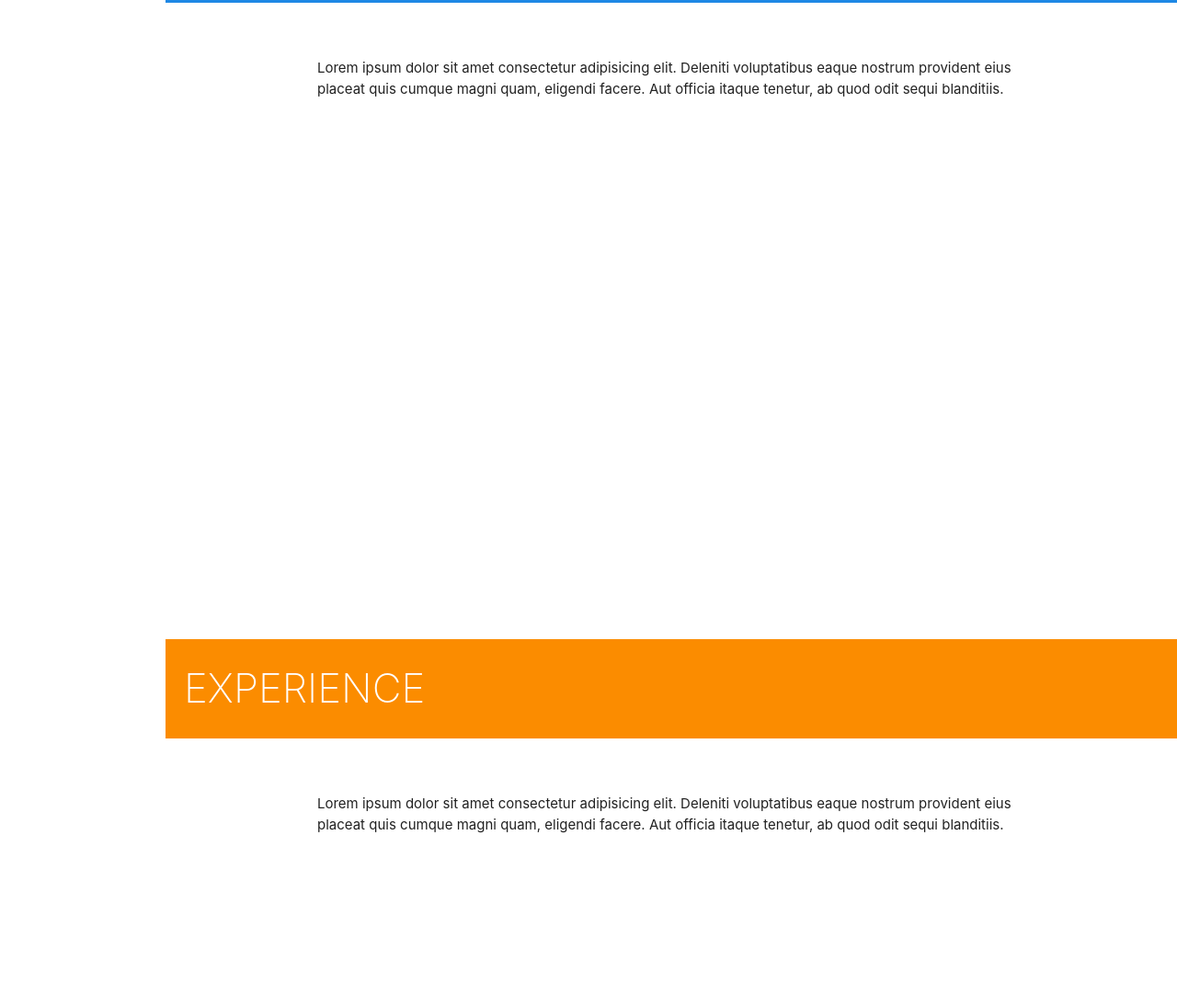
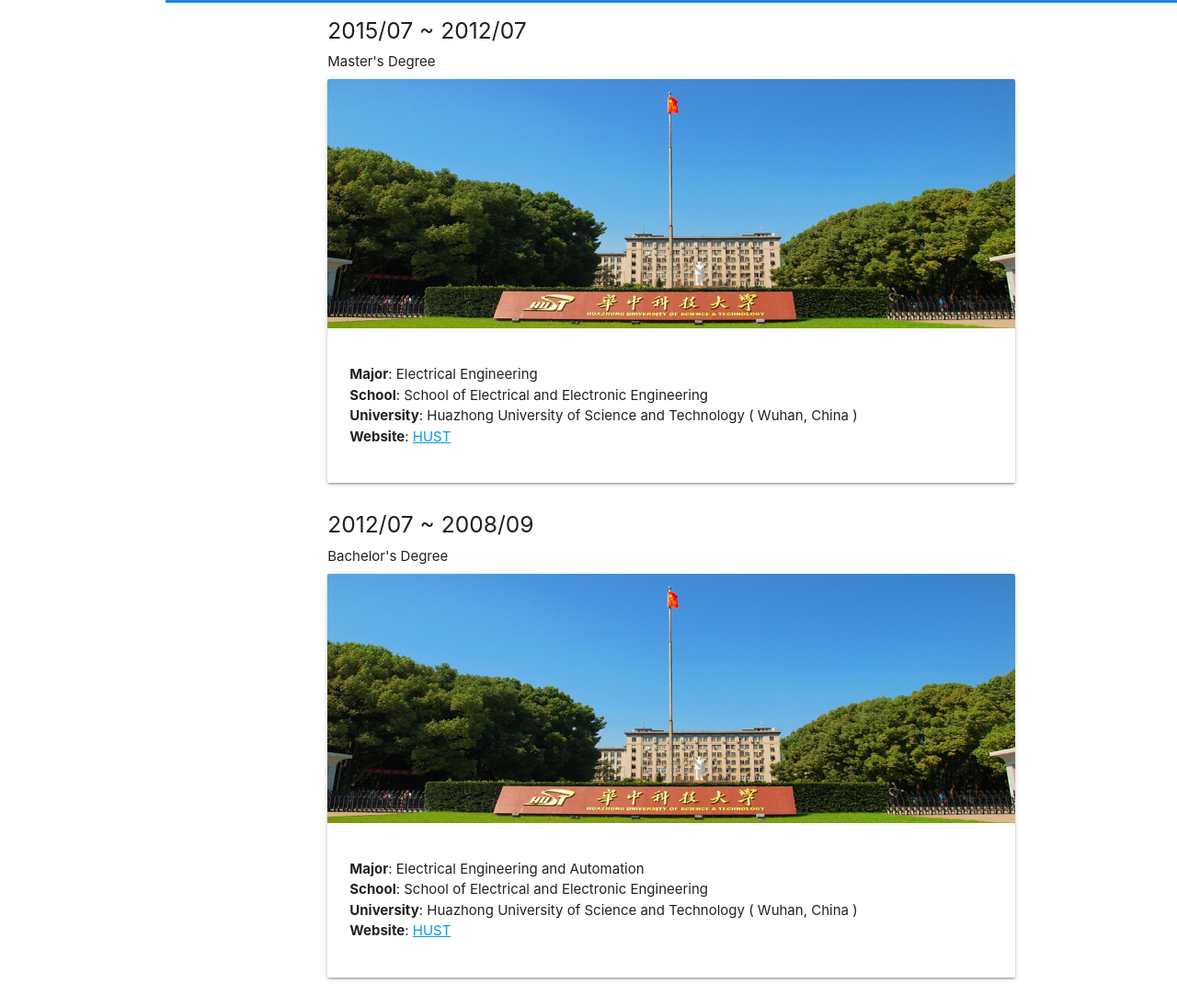
Before and after one commit to beliuhao/liuhao, a website: page index.html in a window 1280 px wide. Shown: the part 1705-2800 px from the top of the page at 92% size. Drawn offline with nearby package versions, Linux system fonts and the light colour scheme.

Commit message:
1) edit the section Education. 2) customize the card component from Materialize.

```diff
--- a/index.html
+++ b/index.html
@@ -102,12 +102,70 @@
       </div>
     </section>
     <!-- section Education -->
-    <section id="education" class="section full-height">
+    <section id="education" class="section">
       <h3 class="page-title white-text blue darken-1">Education</h3>
       <div class="container">
-        <p>Lorem ipsum dolor sit amet consectetur adipisicing elit. Deleniti voluptatibus eaque nostrum provident eius placeat quis
-          cumque magni quam, eligendi facere. Aut officia itaque tenetur, ab quod odit sequi blanditiis.</p>
-      </div>
+        <div id="eduRow" class="row">
+          <div class="col s12">
+            <h5 class="header">2015/07 ~ 2012/07</h5>
+            <span class="">Master's Degree</span>
+            <div class="card ">
+              <div class="card-image">
+                <img src="src/img/hust.jpg">
+                <span>Established in 1952. It's included in the Project 211 and 985.</span>
+              </div>
+              <div class="card-stacked">
+                <div class="card-content">
+                  <ul>
+                    <li><b>Major</b>: Electrical Engineering</li>
+                    <li><b>School</b>: School of Electrical and Electronic Engineering</li>
+                    <li><b>University</b>: Huazhong University of Science and Technology ( Wuhan, China )</li>
+                    <li><b>Website</b>: <a href="http://english.hust.edu.cn/" target="_blank" style="text-decoration: underline">HUST</a></li>
+                  </ul>
+                </div>
+              </div>
+            </div>
+          </div>
+          <div class="col s12">
+            <h5 class="header">2012/07 ~ 2008/09</h5>
+            <span class="">Bachelor's Degree</span>
+            <div class="card ">
+              <div class="card-image">
+                <img src="src/img/hust.jpg">
+                <span>Established in 1952. It's included in the Project 211 and 985.</span>
+              </div>
+              <div class="card-stacked">
+                <div class="card-content">
+                  <ul>
+                    <li><b>Major</b>: Electrical Engineering and Automation</li>
+                    <li><b>School</b>: School of Electrical and Electronic Engineering</li>
+                    <li><b>University</b>: Huazhong University of Science and Technology ( Wuhan, China )</li>
+                    <li><b>Website</b>: <a href="#http://english.hust.edu.cn/" target="_blank" style="text-decoration: underline">HUST</a></li>
+                  </ul>
+                </div>
+              </div>
+            </div>
+          </div>
+          <div class="col s12">
+            <h5 class="header">2008/06 ~ 2005/09</h5>
+            <span class="">Hight School's Degree</span>
+            <div class="card ">
+              <div class="card-image">
+                <img src="src/img/mcyz.jpg">
+                <span>Established in 1905. It's one of the Hubei provincial model middle schools.</span>
+              </div>
+              <div class="card-stacked">
+                <div class="card-content">
+                  <ul>
+                    <li><b>Major</b>: Science</li>
+                    <li><b>School</b>: Macheng No.1 Middle School ( Hubei, China )</li>
+                    <li><b>Website</b>: <a href="http://www.mcyz.com/" target="_blank" style="text-decoration: underline">MCYZ</a></li>
+                  </ul>
+                </div>
+              </div>
+            </div>
+          </div>
+        </div>
     </section>
     <!-- section Experience -->
     <section id="experience" class="section full-height">
--- a/src/css/main.css
+++ b/src/css/main.css
@@ -91,8 +91,7 @@
 
 section h3.page-title {
   font-weight: 200;
-  margin-bottom: 60px;
-  margin-top: 0;
+  margin: 0;
   padding: 30px 20px;
   text-transform: uppercase;
 }
@@ -126,6 +125,34 @@
 /* section About */
 
 /* section Education */
+div.card-image {
+  position: relative;
+  overflow: hidden;
+}
+
+div.card-image img {
+  opacity: 1;
+}
+
+div.card-image:hover img {
+  opacity: 0.6;
+  transition: opacity 0.5s ease-in-out;
+}
+
+div.card-image span {
+  position: absolute;
+  bottom: -50px;
+  height: 50px;
+  width: 100%;
+  padding-top: 5px;
+  padding-left: 25px;
+  background: rgba(255,255,255,.8);
+}
+
+div.card-image:hover span {
+  bottom: 0;
+  transition: bottom 0.5s ease-in-out;
+}
 
 /* section Experience */
 
```
Also changed, not shown: src/img/hust.jpg (added), src/img/mcyz.jpg (added).
